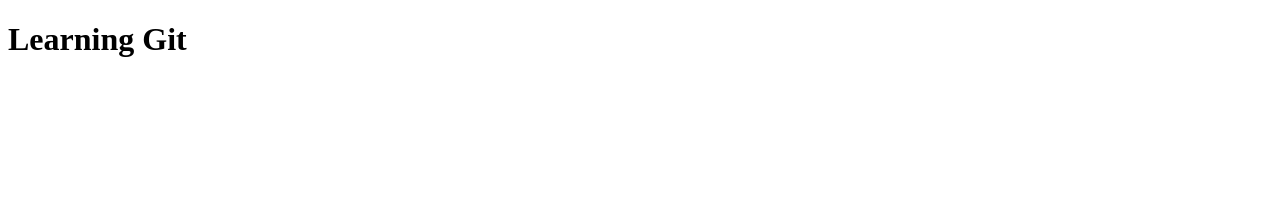
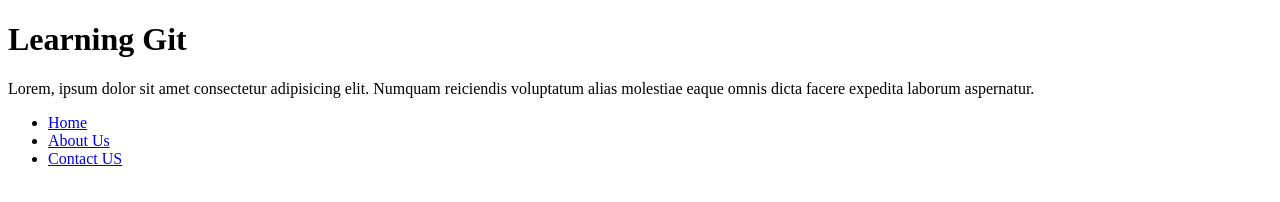
Before and after one commit to anubhavpathak03/Vim-and-Git-Setup, a plain HTML site: page index.html in a window 1280 px wide. Drawn offline with Linux system fonts and the light colour scheme.

Commit message:
adding lists to index file

```diff
--- a/index.html
+++ b/index.html
@@ -7,5 +7,11 @@
 </head>
 <body>
     <h1>Learning Git</h1>
+    <p>Lorem, ipsum dolor sit amet consectetur adipisicing elit. Numquam reiciendis voluptatum alias molestiae eaque omnis dicta facere expedita laborum aspernatur.</p>
+    <ul>
+        <li><a href="#">Home</a></li>
+        <li><a href="#">About Us</a></li>
+        <li><a href="#">Contact US</a></li>
+    </ul>
 </body>
 </html>
```
